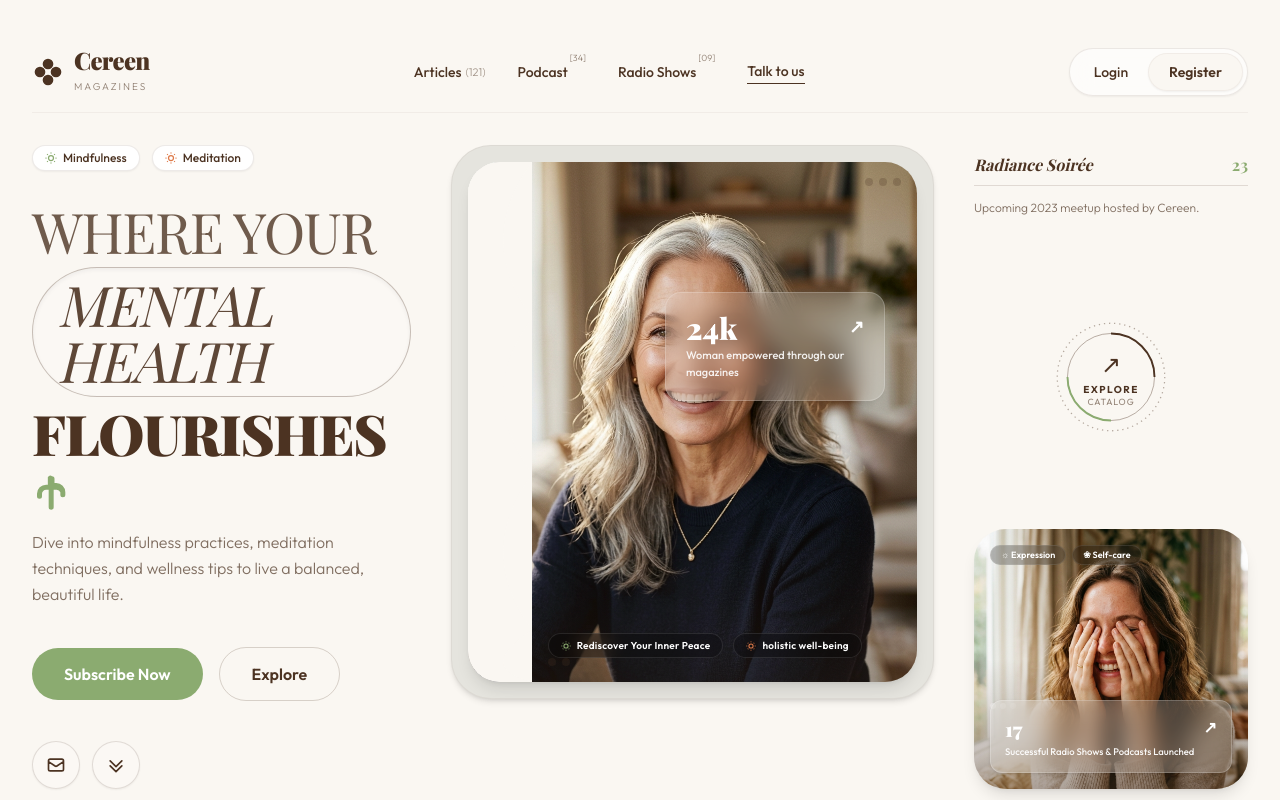
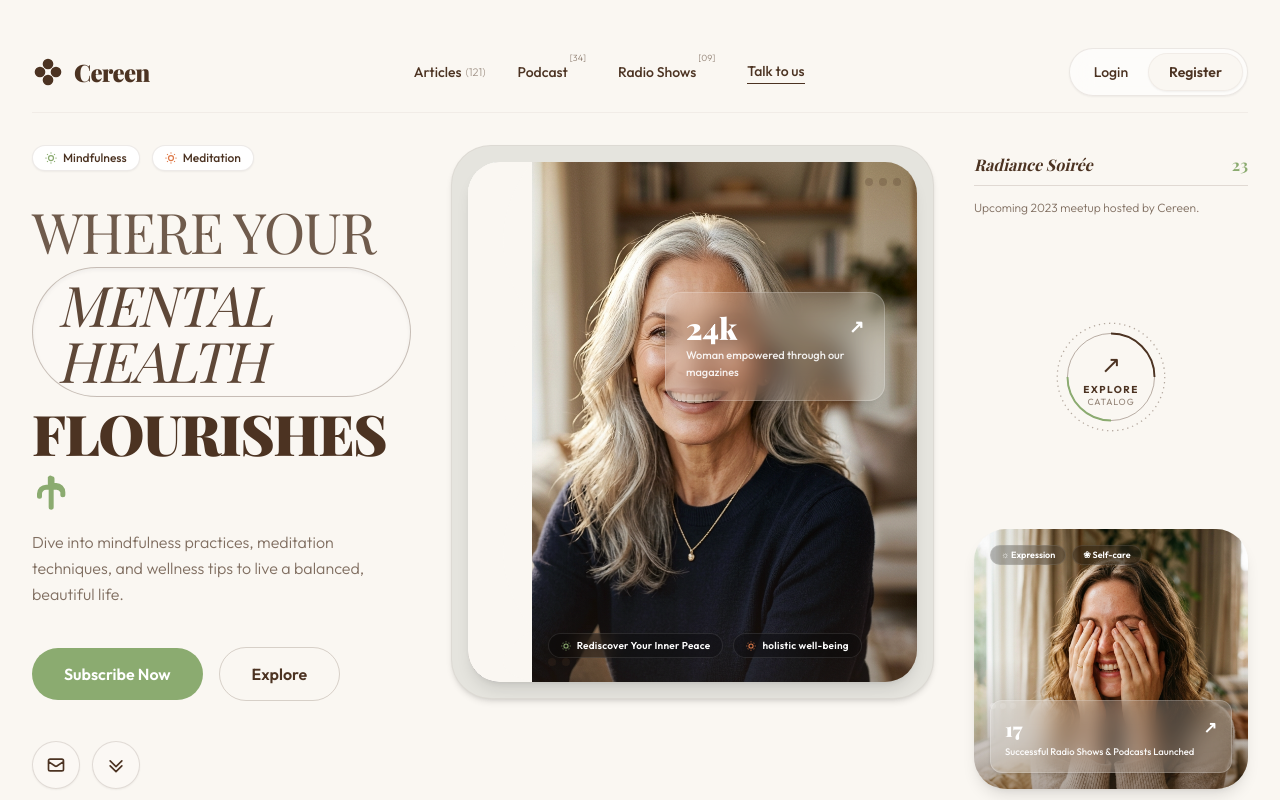
Before and after one commit to kemono202122-dot/Welldone, a React (Vite) app: page /#/ in a window 1280 px wide. Shown: the top 800 px of the page. Built offline with nearby package versions, Linux system fonts and the light colour scheme; a web font is replaced by a local one.

Commit message:
Fix: Remove 'magazines' subtitle from landing page logo

```diff
--- a/components/CereenLandingPage.tsx
+++ b/components/CereenLandingPage.tsx
@@ -108,7 +108,6 @@ export const CereenLandingPage: React.FC = () => {
           </svg>
           <div>
             <h1 className="font-serif text-2xl font-black tracking-tight leading-none">Cereen</h1>
-            <span className="text-[10px] tracking-[0.2em] uppercase font-light text-[#4C3322]/60">magazines</span>
           </div>
         </div>
 
```
